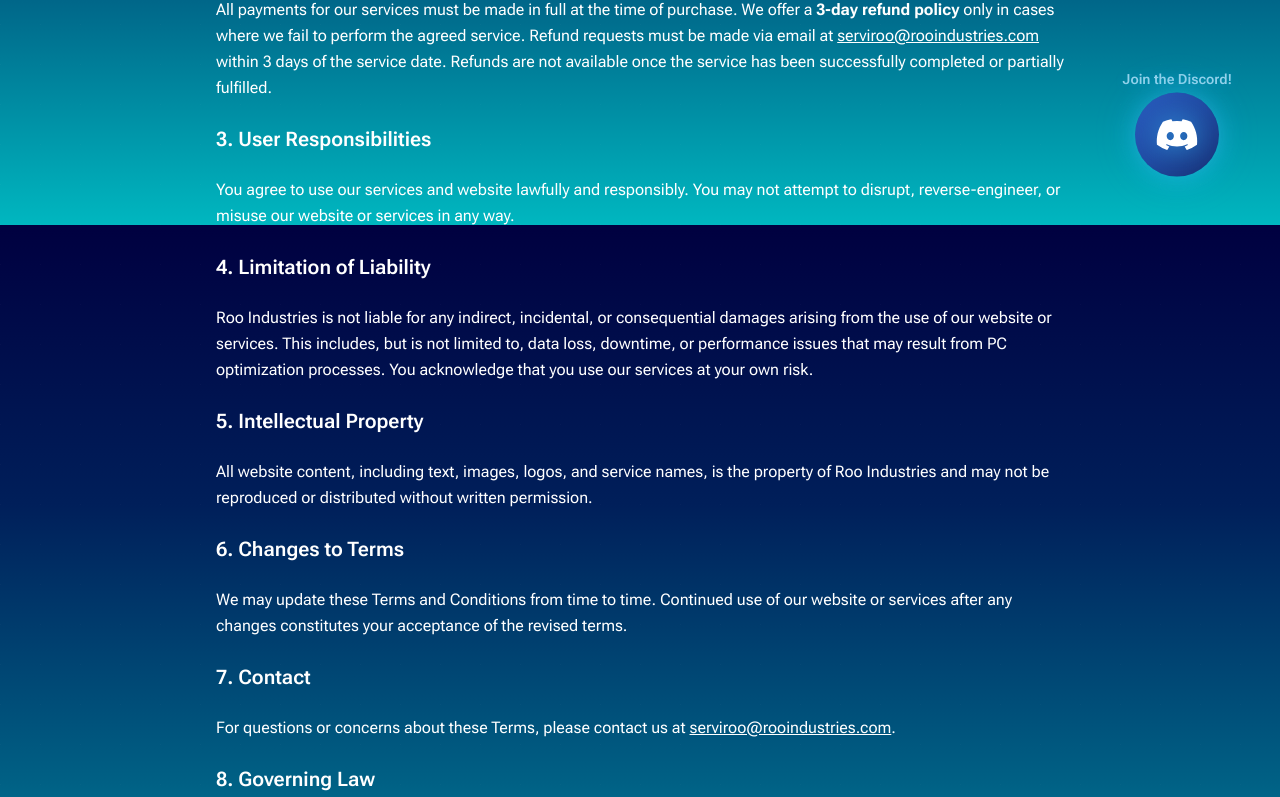
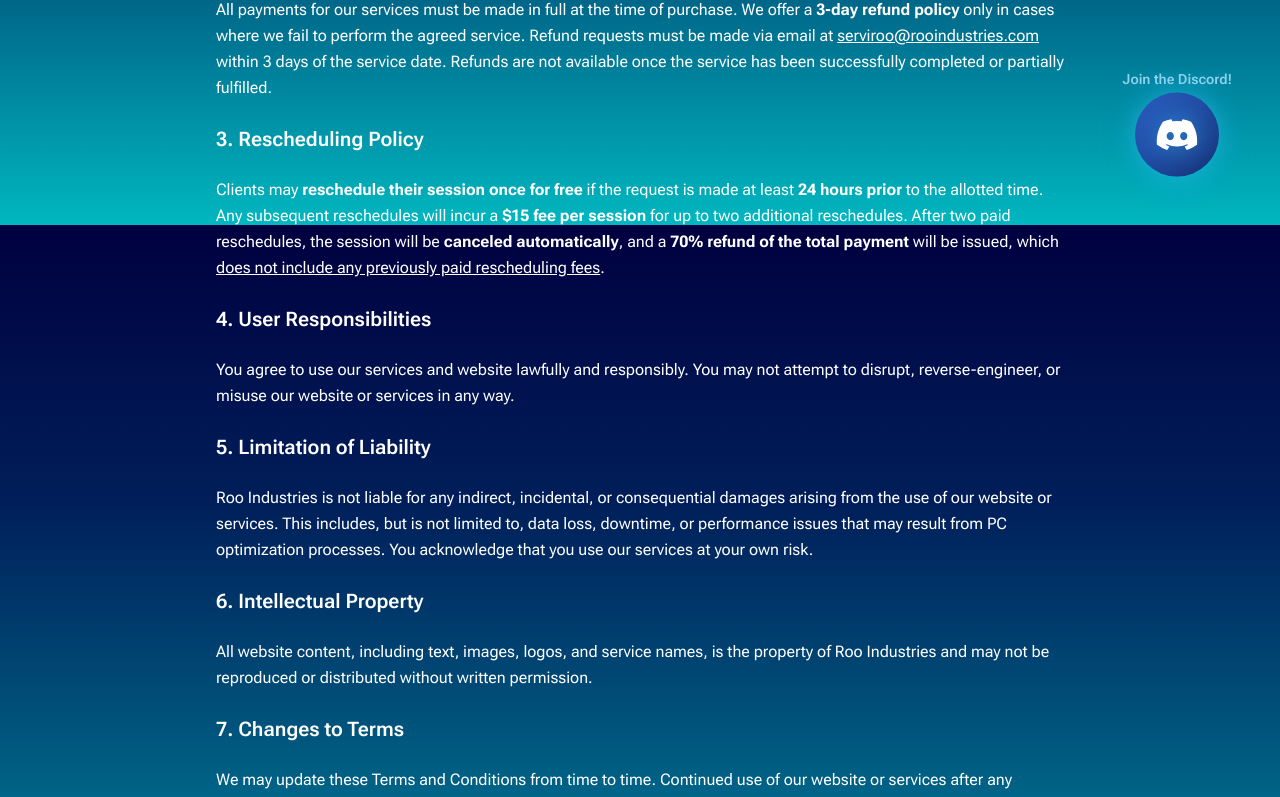
Before and after one commit to LoaiMaher/rooindustries, a React (Create React App) app: page /terms in a window 1280 px wide. Shown: the part 575-1372 px from the top of the page. Built offline with nearby package versions, Linux system fonts and the light colour scheme.

Commit message:
added to terms and conditions

```diff
--- a/src/components/Terms.jsx
+++ b/src/components/Terms.jsx
@@ -36,7 +36,19 @@ export default function Terms() {
           service has been successfully completed or partially fulfilled.
         </p>
 
-        <h2 className="text-xl font-semibold mt-6">3. User Responsibilities</h2>
+        <h2 className="text-xl font-semibold mt-6">3. Rescheduling Policy</h2>
+        <p>
+          Clients may <strong>reschedule their session once for free</strong> if
+          the request is made at least <strong>24 hours prior</strong> to the
+          allotted time. Any subsequent reschedules will incur a{" "}
+          <strong>$15 fee per session</strong> for up to two additional
+          reschedules. After two paid reschedules, the session will be{" "}
+          <strong>canceled automatically</strong>, and a{" "}
+          <strong>70% refund of the total payment</strong> will be issued, which{" "}
+          <u>does not include any previously paid rescheduling fees</u>.
+        </p>
+
+        <h2 className="text-xl font-semibold mt-6">4. User Responsibilities</h2>
         <p>
           You agree to use our services and website lawfully and responsibly.
           You may not attempt to disrupt, reverse-engineer, or misuse our
@@ -44,7 +56,7 @@ export default function Terms() {
         </p>
 
         <h2 className="text-xl font-semibold mt-6">
-          4. Limitation of Liability
+          5. Limitation of Liability
         </h2>
         <p>
           Roo Industries is not liable for any indirect, incidental, or
@@ -54,21 +66,21 @@ export default function Terms() {
           acknowledge that you use our services at your own risk.
         </p>
 
-        <h2 className="text-xl font-semibold mt-6">5. Intellectual Property</h2>
+        <h2 className="text-xl font-semibold mt-6">6. Intellectual Property</h2>
         <p>
           All website content, including text, images, logos, and service names,
           is the property of Roo Industries and may not be reproduced or
           distributed without written permission.
         </p>
 
-        <h2 className="text-xl font-semibold mt-6">6. Changes to Terms</h2>
+        <h2 className="text-xl font-semibold mt-6">7. Changes to Terms</h2>
         <p>
           We may update these Terms and Conditions from time to time. Continued
           use of our website or services after any changes constitutes your
           acceptance of the revised terms.
         </p>
 
-        <h2 className="text-xl font-semibold mt-6">7. Contact</h2>
+        <h2 className="text-xl font-semibold mt-6">8. Contact</h2>
         <p>
           For questions or concerns about these Terms, please contact us at{" "}
           <a href="mailto:serviroo@rooindustries.com" className="underline">
@@ -77,7 +89,7 @@ export default function Terms() {
           .
         </p>
 
-        <h2 className="text-xl font-semibold mt-6">8. Governing Law</h2>
+        <h2 className="text-xl font-semibold mt-6">9. Governing Law</h2>
         <p>
           These Terms and Conditions are governed by the laws of{" "}
           <strong>India</strong>. Any disputes shall be resolved under the
```
